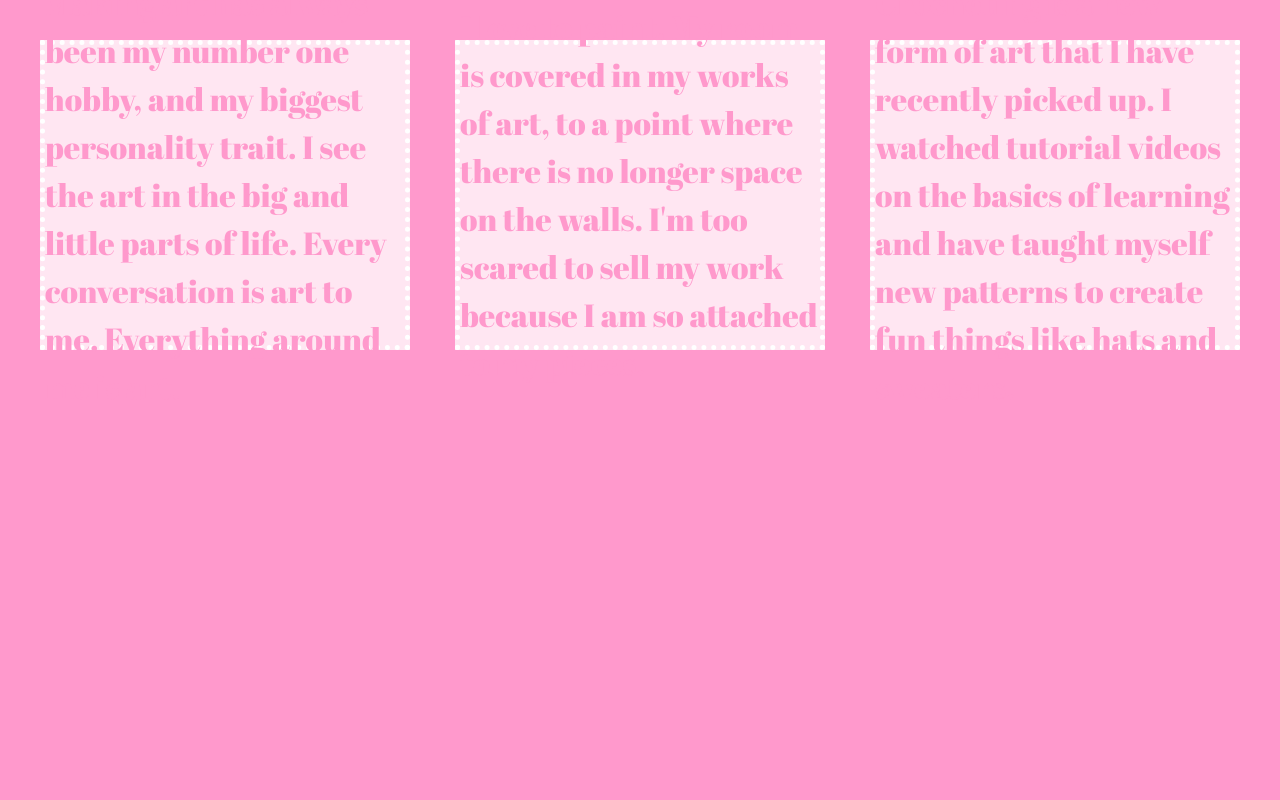
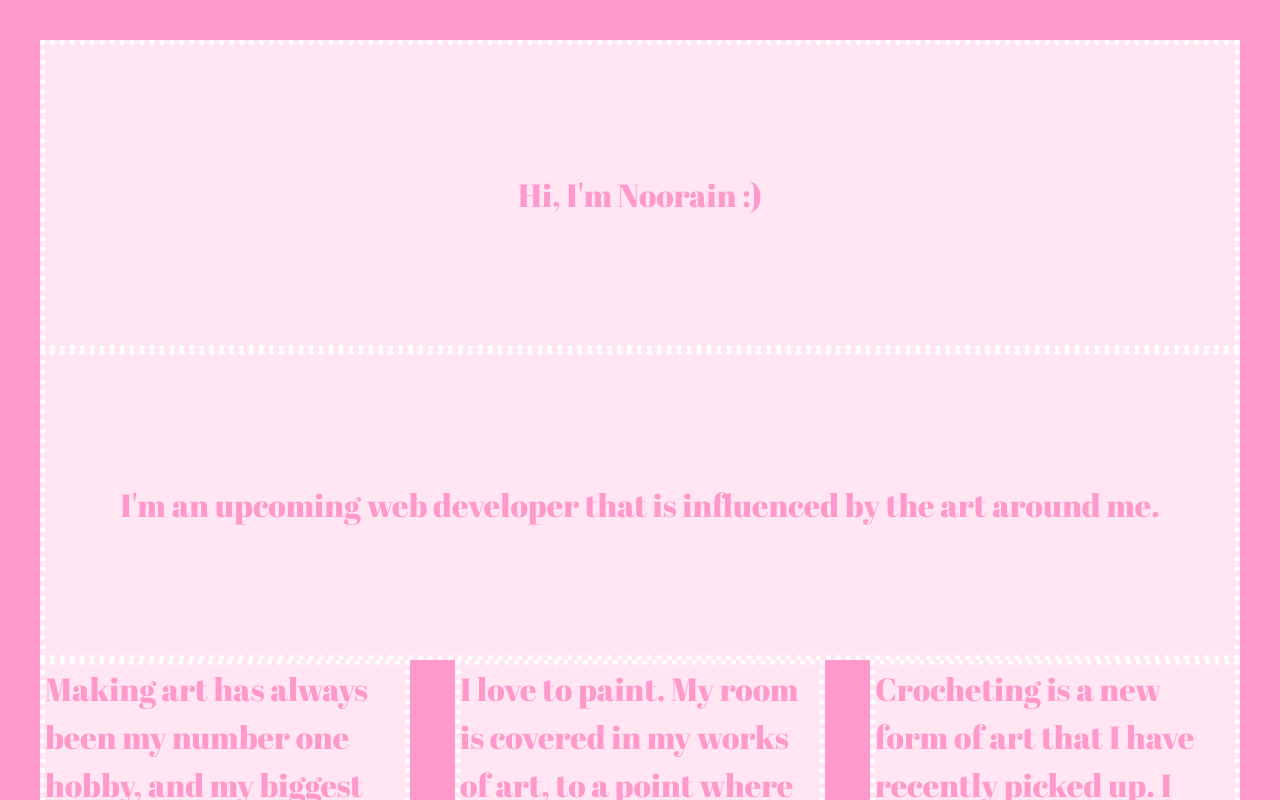
Before and after one commit to noorainfatema/centering-divs-with-flexbox, a plain HTML site: page index.html in a window 1280 px wide. Shown: the top 800 px of the page. Drawn offline with nearby package versions, Linux system fonts and the light colour scheme.

Commit message:
Added header, main, and footer

```diff
--- a/css/main.css
+++ b/css/main.css
@@ -108,9 +108,22 @@ body {
   height: 100%;
 }
 
+header, main, footer {
+    background-color: #ffe6f2;
+    border: 5px dotted #ffffff;
+    color: #ff99cc;
+    font-size: 1.6em;
+    height: 300px;
+    width: 100%;
+    display: flex;
+    justify-content: center;
+    align-items: center;
+}
+
 .wrapper {
   /*add display:flex and set justify-content to space-between*/
   display: flex;
+  flex-flow: row wrap;
   justify-content: space-between;
 }
 
@@ -123,6 +136,7 @@ body {
   display: flex;
   line-height: 1.5em;
   font-size: 1.6em;
+  flex-flow: row wrap;
   background-color: #ffe6f2;
   height: 300px;
   width: 30%;
--- a/index.html
+++ b/index.html
@@ -3,7 +3,7 @@
     <head>
         <meta charset="utf-8">
         <meta http-equiv="x-ua-compatible" content="ie=edge">
-        <title>Make me into a grid!</title>
+        <title>Noorain Fatema</title>
         <meta name="description" content="">
         <meta name="viewport" content="width=device-width, initial-scale=1">
 
@@ -25,6 +25,8 @@
         <![endif]-->
 
         <section class="wrapper">
+            <header>Hi, I'm Noorain :)</header>
+            <main>I'm an upcoming web developer that is influenced by the art around me.</main>
             <div class="div-1">
                 Making art has always been my number one hobby, and my biggest personality trait. I see the art in the big and little parts of life. Every conversation is art to me. Everything around me is art.
             </div>
@@ -34,6 +36,7 @@
             <div class="div-3">
                 Crocheting is a new form of art that I have recently picked up. I watched tutorial videos on the basics of learning and have taught myself new patterns to create fun things like hats and sweaters.
             </div>
+            <footer>Catch you on the flip side!</footer>
         </section>
 
         <script src="https://ajax.googleapis.com/ajax/libs/jquery/1.11.3/jquery.min.js"></script>
```
